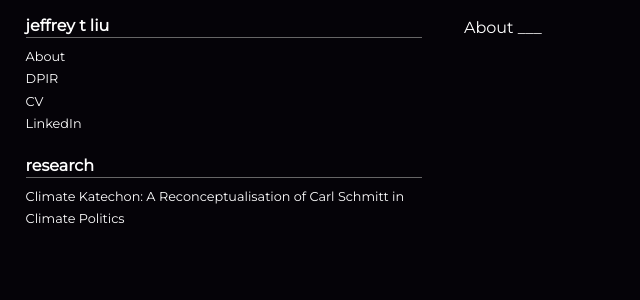
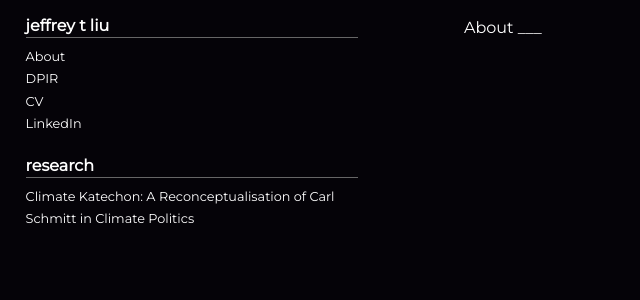
Before and after one commit to jeffrey-t-liu/jeffrey-t-liu.github.io, a Jekyll site: the page built from index.html, in a window 1280 px wide. Shown: the top 300 px of the page, without its empty margins (0-640 px from the left). Built offline with Jekyll 4.4.1, drawn with Linux system fonts in a browser that asks for light colours; the list of posts is cut into pages by our own code.

Commit message:
Update hyde.css

```diff
--- a/public/css/hyde.css
+++ b/public/css/hyde.css
@@ -65,7 +65,7 @@ html {
     top: 0;
     left: 0;
     bottom: 0;
-    width: 28rem;
+    width: 24rem;
     text-align: left;
   }
 }
```
